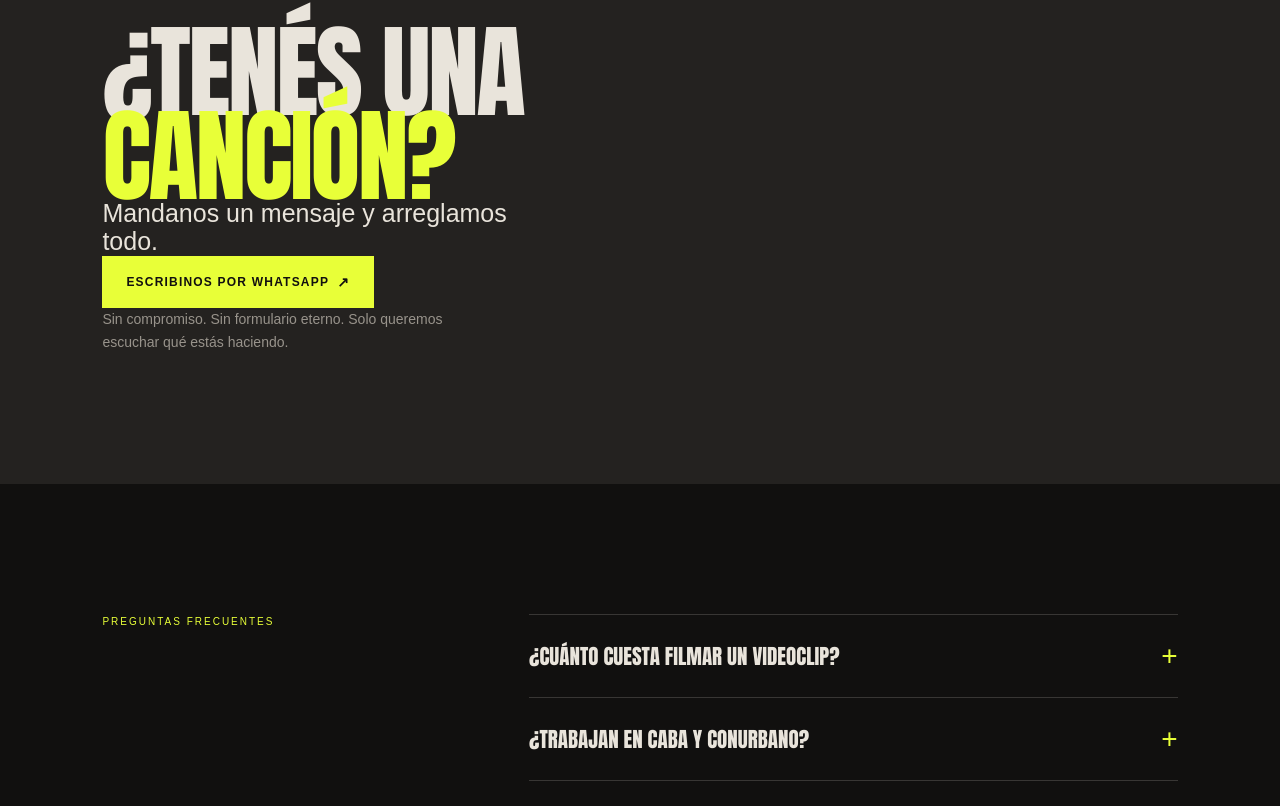
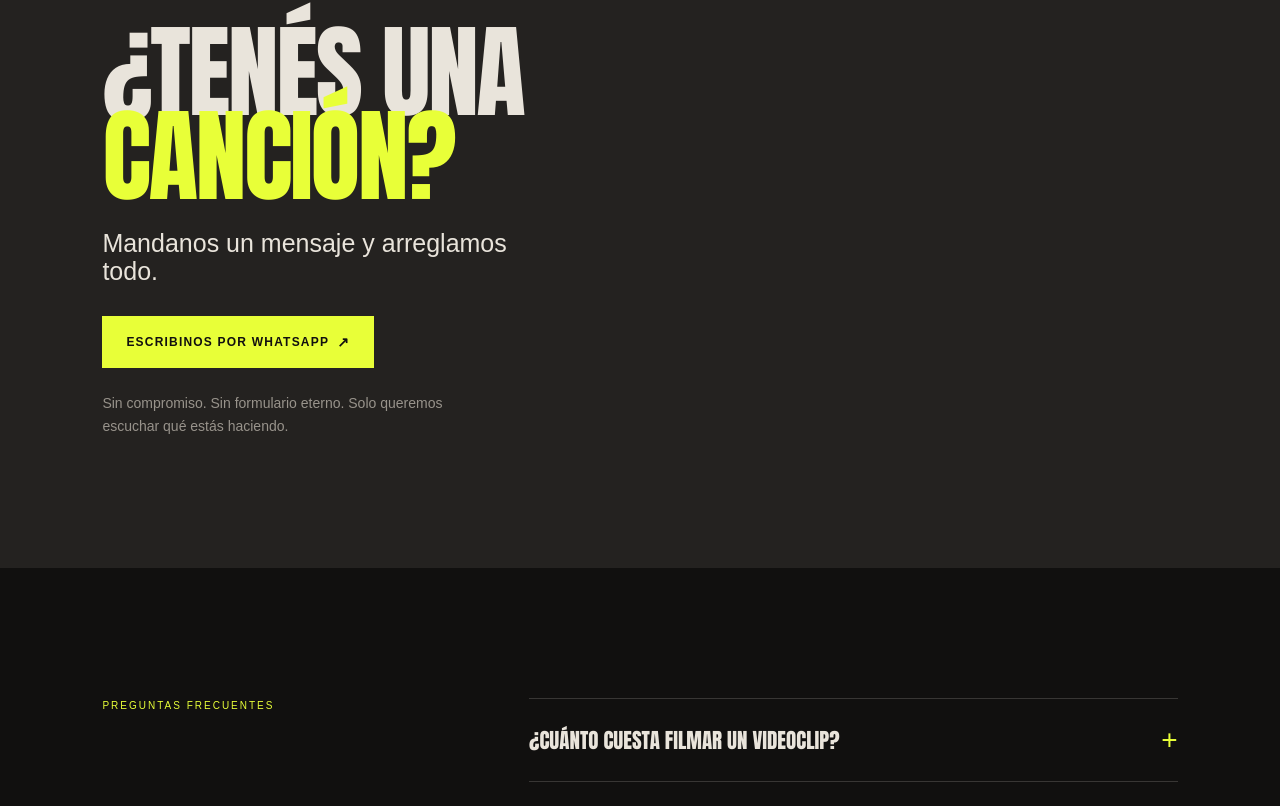
Before and after one commit to damiadev94/iwonaudiovisual-landing-standalone-2.0, a Next.js app: page / in a window 1280 px wide. Shown: the part 10353-11159 px from the top of the page. Built offline with nearby package versions, Linux system fonts and the light colour scheme.

Commit message:
refactor: ajustar márgenes en la sección de contacto para mejorar el diseño

```diff
--- a/app/globals.css
+++ b/app/globals.css
@@ -29,3 +29,9 @@
   .hero-media-overlay{background:linear-gradient(90deg,rgba(17,16,15,.98) 0%,rgba(17,16,15,.82) 24%,rgba(17,16,15,.24) 62%,rgba(17,16,15,0) 100%),linear-gradient(0deg,rgba(17,16,15,.93) 0%,rgba(17,16,15,0) 72%)}
   .hero h1{font-size:clamp(58px,8.5vw,120px)}
 }
+
+/* Contact section rhythm */
+.contact h2{margin-bottom:30px}
+.contact .lead{margin-bottom:30px}
+.contact .button{margin-bottom:24px}
+.contact .muted{margin-bottom:0}
```
